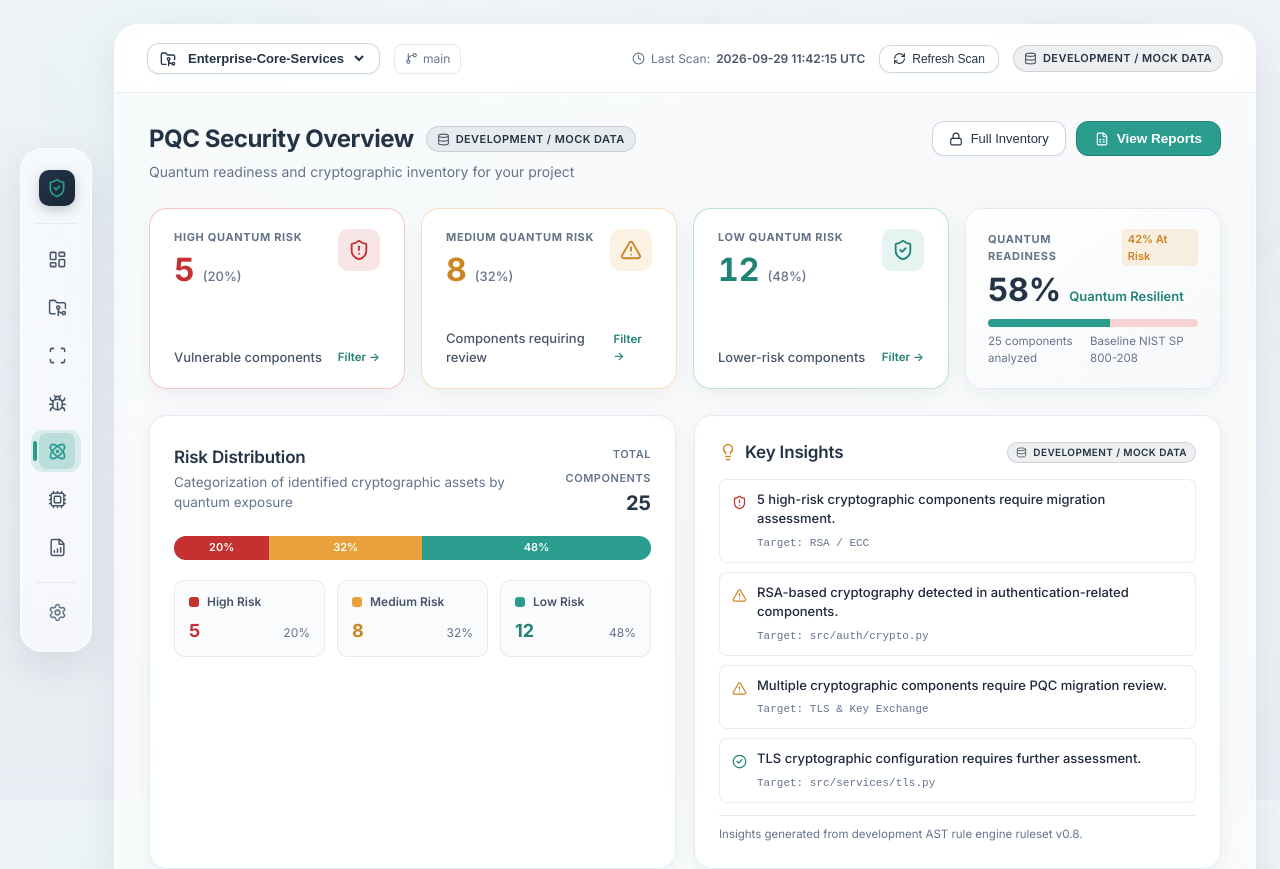
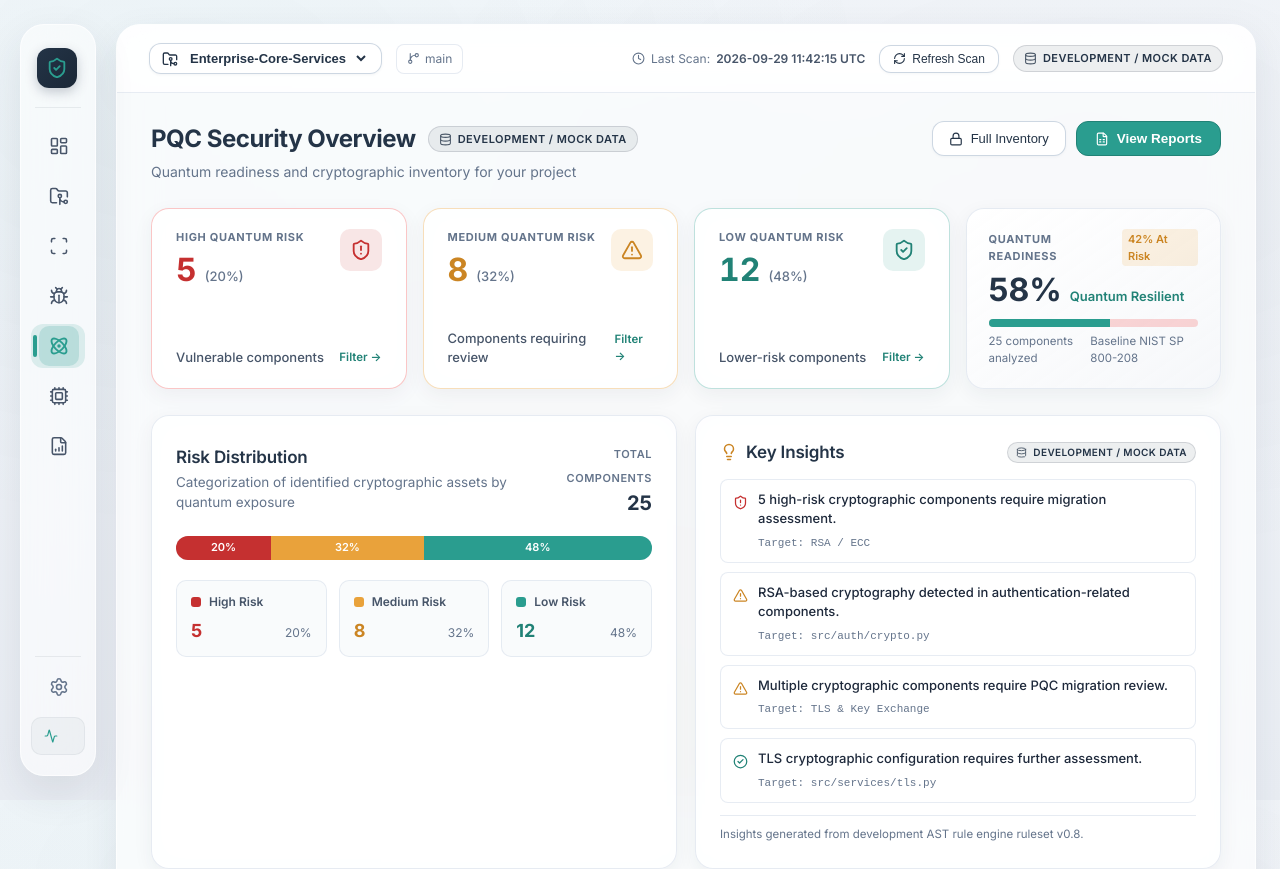
Before and after one commit to Viswanath322/PQC-Platform, a React (Vite) app in the folder desktop/: page / in a window 1280 px wide. Shown: the top 869 px of the page. Built offline with nearby package versions, Linux system fonts and the light colour scheme.

Commit message:
style(ui): extend navbar to full vertical height and synchronize hover adjustments between containers

```diff
--- a/desktop/src/App.tsx
+++ b/desktop/src/App.tsx
@@ -19,6 +19,7 @@ import { MockDataBadge } from './components/pqc/MockDataBadge';
 export const App: React.FC = () => {
   const [currentPage, setCurrentPage] = useState<NavPage>('pqc');
   const [isRefreshing, setIsRefreshing] = useState(false);
+  const [isNavHovered, setIsNavHovered] = useState(false);
   const [toastMessage, setToastMessage] = useState<string | null>(null);
 
   const showToast = (message: string) => {
@@ -215,11 +216,21 @@ export const App: React.FC = () => {
 
   return (
     <div className="app-layout">
-      {/* 1. Floating Left Navigation */}
-      <Sidebar currentPage={currentPage} onNavigate={setCurrentPage} />
+      {/* 1. Long Vertical Floating Navigation */}
+      <Sidebar
+        currentPage={currentPage}
+        onNavigate={setCurrentPage}
+        isHovered={isNavHovered}
+        onHoverChange={setIsNavHovered}
+      />
 
-      {/* 2. Main Glass Workspace Container */}
-      <div className="main-glass-container">
+      {/* 2. Main Glass Workspace Container (Synchronized with Nav Hover) */}
+      <div
+        className="main-glass-container"
+        style={{
+          marginLeft: isNavHovered ? '280px' : '116px',
+        }}
+      >
         <TopHeader
           projectName={mockProjectMetadata.projectName}
           branch={mockProjectMetadata.branch}
--- a/desktop/src/components/layout/Sidebar.tsx
+++ b/desktop/src/components/layout/Sidebar.tsx
@@ -1,4 +1,4 @@
-import React, { useState } from 'react';
+import React from 'react';
 import {
   ShieldCheck,
   LayoutDashboard,
@@ -9,6 +9,7 @@ import {
   FileBarChart,
   Settings,
   Cpu,
+  Activity,
 } from 'lucide-react';
 
 export type NavPage = 'dashboard' | 'projects' | 'scans' | 'findings' | 'pqc' | 'inventory' | 'reports' | 'settings';
@@ -16,11 +17,16 @@ export type NavPage = 'dashboard' | 'projects' | 'scans' | 'findings' | 'pqc' |
 interface SidebarProps {
   currentPage: NavPage;
   onNavigate: (page: NavPage) => void;
+  isHovered: boolean;
+  onHoverChange: (hovered: boolean) => void;
 }
 
-export const Sidebar: React.FC<SidebarProps> = ({ currentPage, onNavigate }) => {
-  const [isHovered, setIsHovered] = useState(false);
-
+export const Sidebar: React.FC<SidebarProps> = ({
+  currentPage,
+  onNavigate,
+  isHovered,
+  onHoverChange,
+}) => {
   const navItems = [
     { id: 'dashboard' as NavPage, label: 'Dashboard', icon: LayoutDashboard },
     { id: 'projects' as NavPage, label: 'Projects', icon: FolderGit2 },
@@ -33,53 +39,54 @@ export const Sidebar: React.FC<SidebarProps> = ({ currentPage, onNavigate }) =>
 
   return (
     <nav
-      onMouseEnter={() => setIsHovered(true)}
-      onMouseLeave={() => setIsHovered(false)}
+      onMouseEnter={() => onHoverChange(true)}
+      onMouseLeave={() => onHoverChange(false)}
       style={{
         position: 'fixed',
         left: '20px',
-        top: '50%',
-        transform: 'translateY(-50%)',
-        width: isHovered ? '230px' : '72px',
-        maxHeight: 'calc(100vh - 48px)',
-        background: isHovered ? 'rgba(255, 255, 255, 0.72)' : 'rgba(255, 255, 255, 0.52)',
+        top: '24px',
+        bottom: '24px',
+        height: 'calc(100vh - 48px)',
+        width: isHovered ? '240px' : '76px',
+        background: isHovered ? 'rgba(255, 255, 255, 0.75)' : 'rgba(255, 255, 255, 0.55)',
         backdropFilter: 'blur(22px)',
         WebkitBackdropFilter: 'blur(22px)',
         border: '1px solid rgba(255, 255, 255, 0.65)',
         boxShadow: isHovered
           ? '0 20px 48px rgba(36, 52, 71, 0.16)'
-          : '0 16px 40px rgba(36, 52, 71, 0.12)',
-        borderRadius: '22px',
-        padding: '18px 10px',
+          : '0 16px 40px rgba(36, 52, 71, 0.1)',
+        borderRadius: '24px',
+        padding: '20px 10px',
         display: 'flex',
         flexDirection: 'column',
         justifyContent: 'space-between',
         zIndex: 100,
-        transition: 'width 220ms ease, backdrop-filter 220ms ease, box-shadow 220ms ease, background 220ms ease',
+        transition: 'width 240ms cubic-bezier(0.2, 0, 0, 1), background 240ms ease, box-shadow 240ms ease, backdrop-filter 240ms ease',
         overflow: 'hidden',
         boxSizing: 'border-box',
       }}
       aria-label="Floating Application Navigation"
     >
-      {/* Top Header / Brand Logo */}
-      <div style={{ display: 'flex', flexDirection: 'column', gap: '14px' }}>
+      {/* Top Header & Navigation Links */}
+      <div style={{ display: 'flex', flexDirection: 'column', gap: '16px' }}>
+        {/* Brand Header */}
         <div
           style={{
             display: 'flex',
             alignItems: 'center',
             gap: '12px',
-            padding: '6px 8px',
-            height: '42px',
+            padding: '4px 6px',
+            height: '46px',
             boxSizing: 'border-box',
           }}
         >
           {/* Logo Icon */}
           <div
             style={{
-              width: '36px',
-              height: '36px',
-              minWidth: '36px',
-              borderRadius: '10px',
+              width: '40px',
+              height: '40px',
+              minWidth: '40px',
+              borderRadius: '12px',
               background: 'linear-gradient(135deg, #243447 0%, #1a2736 100%)',
               display: 'flex',
               alignItems: 'center',
@@ -88,7 +95,7 @@ export const Sidebar: React.FC<SidebarProps> = ({ currentPage, onNavigate }) =>
               flexShrink: 0,
             }}
           >
-            <ShieldCheck size={20} color="#2A9D8F" />
+            <ShieldCheck size={22} color="#2A9D8F" />
           </div>
 
           {/* Expanded Brand Name */}
@@ -97,14 +104,14 @@ export const Sidebar: React.FC<SidebarProps> = ({ currentPage, onNavigate }) =>
               opacity: isHovered ? 1 : 0,
               visibility: isHovered ? 'visible' : 'hidden',
               transform: isHovered ? 'translateX(0)' : 'translateX(-8px)',
-              transition: 'opacity 180ms ease, transform 180ms ease',
+              transition: 'opacity 200ms ease, transform 200ms ease',
               whiteSpace: 'nowrap',
               overflow: 'hidden',
             }}
           >
             <div
               style={{
-                fontSize: '14px',
+                fontSize: '14.5px',
                 fontWeight: 700,
                 color: 'var(--color-primary)',
                 letterSpacing: '-0.01em',
@@ -152,7 +159,7 @@ export const Sidebar: React.FC<SidebarProps> = ({ currentPage, onNavigate }) =>
                   alignItems: 'center',
                   gap: '12px',
                   width: '100%',
-                  height: '42px',
+                  height: '44px',
                   padding: '0 8px',
                   borderRadius: '12px',
                   border: 'none',
@@ -178,13 +185,13 @@ export const Sidebar: React.FC<SidebarProps> = ({ currentPage, onNavigate }) =>
                   }
                 }}
               >
-                {/* Active Indicator Strip / Dot */}
+                {/* Active Indicator Strip */}
                 <div
                   style={{
                     position: 'absolute',
                     left: '2px',
                     width: '3.5px',
-                    height: isActive ? '20px' : '0px',
+                    height: isActive ? '22px' : '0px',
                     borderRadius: '2px',
                     background: 'var(--color-secondary)',
                     transition: 'height 180ms ease',
@@ -194,34 +201,34 @@ export const Sidebar: React.FC<SidebarProps> = ({ currentPage, onNavigate }) =>
                 {/* Icon Container with subtle active pill */}
                 <div
                   style={{
-                    width: '36px',
-                    height: '36px',
-                    minWidth: '36px',
+                    width: '40px',
+                    height: '40px',
+                    minWidth: '40px',
                     display: 'flex',
                     alignItems: 'center',
                     justifyContent: 'center',
                     flexShrink: 0,
-                    borderRadius: '8px',
+                    borderRadius: '10px',
                     background: isActive ? 'rgba(42, 157, 143, 0.18)' : 'transparent',
                   }}
                 >
                   <Icon
-                    size={19}
+                    size={20}
                     color={isActive ? 'var(--color-secondary)' : '#475569'}
                     strokeWidth={isActive ? 2.2 : 1.9}
                   />
                 </div>
 
-                {/* Text Label (visible when hovered) */}
+                {/* Text Label (revealed on hover) */}
                 <div
                   style={{
                     opacity: isHovered ? 1 : 0,
                     visibility: isHovered ? 'visible' : 'hidden',
                     transform: isHovered ? 'translateX(0)' : 'translateX(-6px)',
-                    transition: 'opacity 180ms ease, transform 180ms ease',
+                    transition: 'opacity 200ms ease, transform 200ms ease',
                     whiteSpace: 'nowrap',
                     overflow: 'hidden',
-                    fontSize: '13px',
+                    fontSize: '13.5px',
                     fontWeight: isActive ? 600 : 500,
                     color: isActive ? 'var(--color-primary)' : 'var(--text-primary)',
                     flex: 1,
@@ -252,8 +259,8 @@ export const Sidebar: React.FC<SidebarProps> = ({ currentPage, onNavigate }) =>
         </div>
       </div>
 
-      {/* Bottom Section: Settings */}
-      <div style={{ display: 'flex', flexDirection: 'column', gap: '8px', marginTop: '14px' }}>
+      {/* Bottom Section: Settings & Status */}
+      <div style={{ display: 'flex', flexDirection: 'column', gap: '8px' }}>
         <div
           style={{
             height: '1px',
@@ -262,6 +269,7 @@ export const Sidebar: React.FC<SidebarProps> = ({ currentPage, onNavigate }) =>
           }}
         />
 
+        {/* Settings button */}
         <button
           onClick={() => onNavigate('settings')}
           title={!isHovered ? 'Settings' : undefined}
@@ -270,7 +278,7 @@ export const Sidebar: React.FC<SidebarProps> = ({ currentPage, onNavigate }) =>
             alignItems: 'center',
             gap: '12px',
             width: '100%',
-            height: '42px',
+            height: '44px',
             padding: '0 8px',
             borderRadius: '12px',
             border: 'none',
@@ -302,7 +310,7 @@ export const Sidebar: React.FC<SidebarProps> = ({ currentPage, onNavigate }) =>
               position: 'absolute',
               left: '2px',
               width: '3.5px',
-              height: currentPage === 'settings' ? '20px' : '0px',
+              height: currentPage === 'settings' ? '22px' : '0px',
               borderRadius: '2px',
               background: 'var(--color-secondary)',
               transition: 'height 180ms ease',
@@ -311,19 +319,19 @@ export const Sidebar: React.FC<SidebarProps> = ({ currentPage, onNavigate }) =>
 
           <div
             style={{
-              width: '36px',
-              height: '36px',
-              minWidth: '36px',
+              width: '40px',
+              height: '40px',
+              minWidth: '40px',
               display: 'flex',
               alignItems: 'center',
               justifyContent: 'center',
               flexShrink: 0,
-              borderRadius: '8px',
+              borderRadius: '10px',
               background: currentPage === 'settings' ? 'rgba(42, 157, 143, 0.18)' : 'transparent',
             }}
           >
             <Settings
-              size={19}
+              size={20}
               color={currentPage === 'settings' ? 'var(--color-secondary)' : '#64748b'}
               strokeWidth={1.9}
             />
@@ -334,10 +342,10 @@ export const Sidebar: React.FC<SidebarProps> = ({ currentPage, onNavigate }) =>
               opacity: isHovered ? 1 : 0,
               visibility: isHovered ? 'visible' : 'hidden',
               transform: isHovered ? 'translateX(0)' : 'translateX(-6px)',
-              transition: 'opacity 180ms ease, transform 180ms ease',
+              transition: 'opacity 200ms ease, transform 200ms ease',
               whiteSpace: 'nowrap',
               overflow: 'hidden',
-              fontSize: '13px',
+              fontSize: '13.5px',
               fontWeight: currentPage === 'settings' ? 600 : 500,
               color: 'var(--text-primary)',
             }}
@@ -345,6 +353,55 @@ export const Sidebar: React.FC<SidebarProps> = ({ currentPage, onNavigate }) =>
             Settings
           </div>
         </button>
+
+        {/* Engine Status / Micro-Badge */}
+        <div
+          style={{
+            padding: '8px 10px',
+            borderRadius: '10px',
+            background: 'rgba(36, 52, 71, 0.04)',
+            border: '1px solid rgba(36, 52, 71, 0.06)',
+            display: 'flex',
+            alignItems: 'center',
+            gap: '8px',
+            overflow: 'hidden',
+            minHeight: '38px',
+            boxSizing: 'border-box',
+          }}
+          title="PQC Sentinel AST Analyzer v0.8.4"
+        >
+          <div
+            style={{
+              width: '18px',
+              height: '18px',
+              display: 'flex',
+              alignItems: 'center',
+              justifyContent: 'center',
+              flexShrink: 0,
+            }}
+          >
+            <Activity size={14} color="var(--color-secondary)" />
+          </div>
+
+          <div
+            style={{
+              opacity: isHovered ? 1 : 0,
+              visibility: isHovered ? 'visible' : 'hidden',
+              transform: isHovered ? 'translateX(0)' : 'translateX(-6px)',
+              transition: 'opacity 200ms ease, transform 200ms ease',
+              whiteSpace: 'nowrap',
+              fontSize: '11px',
+              color: 'var(--text-muted)',
+              display: 'flex',
+              alignItems: 'center',
+              justifyContent: 'space-between',
+              width: '100%',
+            }}
+          >
+            <span style={{ fontWeight: 600, color: 'var(--text-secondary)' }}>Sentinel Engine</span>
+            <span style={{ fontSize: '10px', opacity: 0.8 }}>v0.8.4</span>
+          </div>
+        </div>
       </div>
     </nav>
   );
--- a/desktop/src/index.css
+++ b/desktop/src/index.css
@@ -99,7 +99,7 @@ code, kbd, samp, pre {
   display: flex;
   flex-direction: column;
   min-width: 0;
-  transition: margin-left 220ms ease;
+  transition: margin-left 240ms cubic-bezier(0.2, 0, 0, 1);
 }
 
 .main-workspace-body {
```
